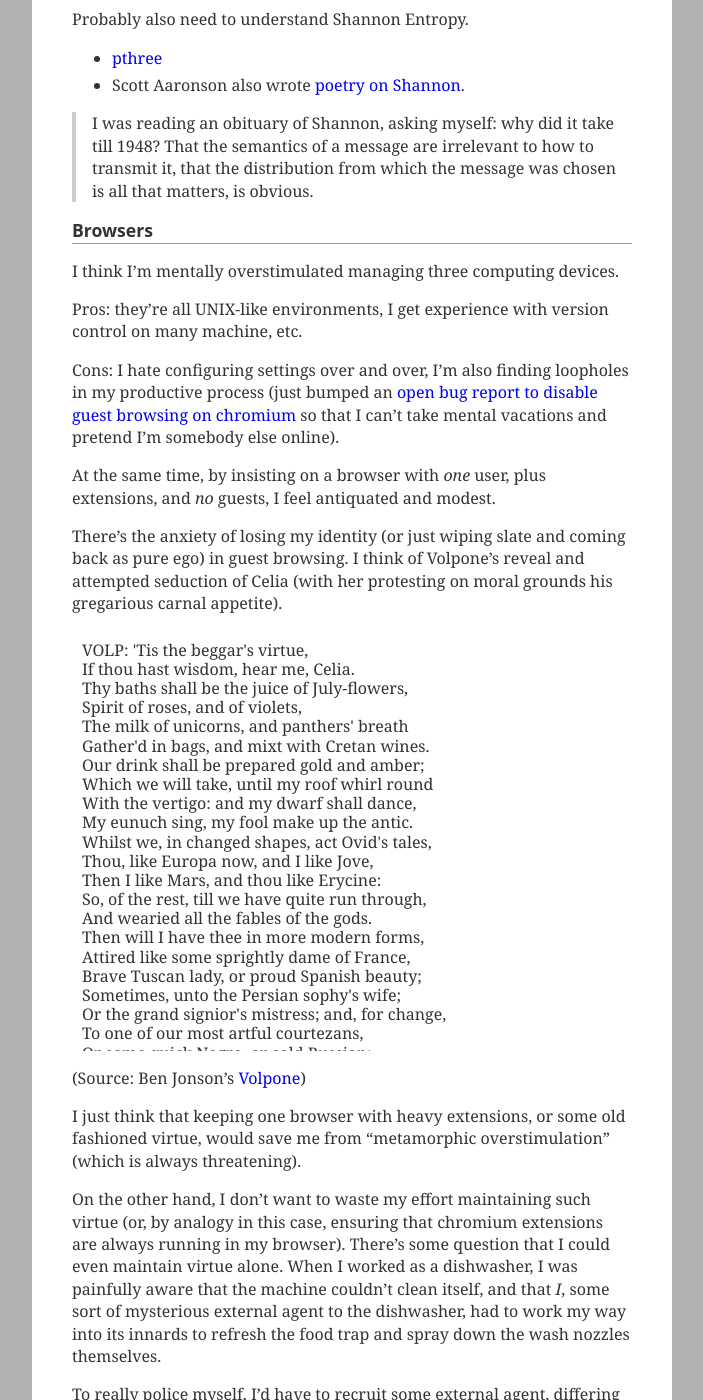
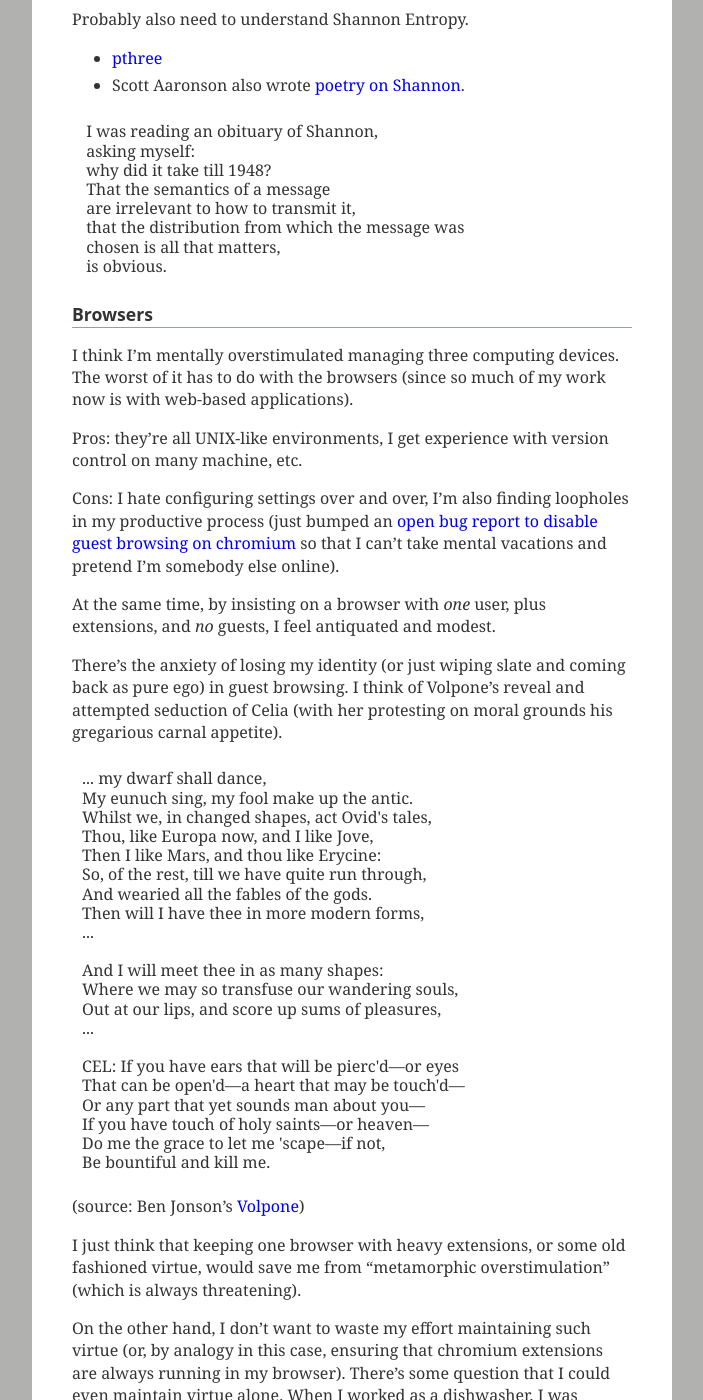
Before and after one commit to coltongrainger/blog, a Jekyll site: the page built from _posts/2017-11-21-software.md, in a window 1280 px wide and 1400 px high, scrolled down 1273 px. Shown: the whole window, without its empty margins (288-991 px from the left). Built offline with Jekyll 4.4.1, drawn with Linux system fonts in a browser that asks for light colours; our own code applies the rules of GitHub Pages for plain Markdown files.

Commit message:
quotes pretty now

```diff
--- a/_posts/2017-11-21-software.md
+++ b/_posts/2017-11-21-software.md
@@ -46,18 +46,20 @@ Probably also need to understand Shannon Entropy.
 - [pthree](https://pthree.org/)
 - Scott Aaronson also wrote [poetry on Shannon](https://www.scottaaronson.com/writings/plogp.html).
 
-> I was reading an obituary of Shannon,
-> asking myself:
-> why did it take till 1948?
-> That the semantics of a message
-> are irrelevant to how to transmit it,
-> that the distribution from which the message was
-> chosen is all that matters,
-> is obvious.
+<pre>
+ I was reading an obituary of Shannon,
+ asking myself:
+ why did it take till 1948?
+ That the semantics of a message
+ are irrelevant to how to transmit it,
+ that the distribution from which the message was
+ chosen is all that matters,
+ is obvious.
+</pre>
 
 ## Browsers
 
-I think I'm mentally overstimulated managing three computing devices.
+I think I'm mentally overstimulated managing three computing devices. The worst of it has to do with the browsers (since so much of my work now is with web-based applications).
 
 Pros: they're all UNIX-like environments, I get experience with version control on many machine, etc.
 
@@ -68,15 +70,7 @@ At the same time, by insisting on a browser with *one* user, plus extensions, an
 There's the anxiety of losing my identity (or just wiping slate and coming back as pure ego) in guest browsing. I think of Volpone's reveal and attempted seduction of Celia (with her protesting on moral grounds his gregarious carnal appetite).
 
 <pre>
-VOLP: 'Tis the beggar's virtue,
-If thou hast wisdom, hear me, Celia.
-Thy baths shall be the juice of July-flowers,
-Spirit of roses, and of violets,
-The milk of unicorns, and panthers' breath
-Gather'd in bags, and mixt with Cretan wines.
-Our drink shall be prepared gold and amber;
-Which we will take, until my roof whirl round
-With the vertigo: and my dwarf shall dance,
+... my dwarf shall dance,
 My eunuch sing, my fool make up the antic.
 Whilst we, in changed shapes, act Ovid's tales,
 Thou, like Europa now, and I like Jove,
@@ -84,20 +78,12 @@ Then I like Mars, and thou like Erycine:
 So, of the rest, till we have quite run through,
 And wearied all the fables of the gods.
 Then will I have thee in more modern forms,
-Attired like some sprightly dame of France,
-Brave Tuscan lady, or proud Spanish beauty;
-Sometimes, unto the Persian sophy's wife;
-Or the grand signior's mistress; and, for change,
-To one of our most artful courtezans,
-Or some quick Negro, or cold Russian;
+...
+
 And I will meet thee in as many shapes:
 Where we may so transfuse our wandering souls,
 Out at our lips, and score up sums of pleasures,
-[SINGS.]
-That the curious shall not know
-How to tell them as they flow;
-And the envious, when they find
-What there number is, be pined.
+...
 
 CEL: If you have ears that will be pierc'd—or eyes
 That can be open'd—a heart that may be touch'd—
@@ -107,7 +93,7 @@ Do me the grace to let me 'scape—if not,
 Be bountiful and kill me.
 </pre>
 
-(Source: Ben Jonson's [Volpone](https://www.gutenberg.org/files/4039/4039.txt))
+(source: Ben Jonson's [Volpone](https://www.gutenberg.org/files/4039/4039.txt))
 
 I just think that keeping one browser with heavy extensions, or some old fashioned virtue, would save me from "metamorphic overstimulation" (which is always threatening).
 
@@ -115,11 +101,9 @@ On the other hand, I don't want to waste my effort maintaining such virtue (or,
 
 To really police myself, I'd have to recruit some external agent, differing onto a hierarchical structure I might later regret having gotten wrapped up in. In terms of biopower, I might even have to "get medieval".
 
-<pre>
-Every day, too, the syndic goes into the street for which he is responsible; stops before each house: gets all the inhabitants to appear at the windows (those who live overlooking the courtyard will be allocated a window looking onto the street at which no one but they may show themselves); he calls each of them by name; informs himself as to the state of each and every one of them - ‘in which respect the inhabitants will be compelled to speak the truth under pain o f death’; if someone does not appear at the window, the syndic must ask why: ‘In this w ay he will find out easily enough whether dead or sick are being concealed. Everyone locked up in his cage, everyone at his window, answering to his name and showing himself when asked - it is the great review of the living and the dead.
-</pre>
+> Every day, too, the syndic goes into the street for which he is responsible; stops before each house: gets all the inhabitants to appear at the windows (those who live overlooking the courtyard will be allocated a window looking onto the street at which no one but they may show themselves); he calls each of them by name; informs himself as to the state of each and every one of them - ‘in which respect the inhabitants will be compelled to speak the truth under pain o f death’; if someone does not appear at the window, the syndic must ask why: ‘In this w ay he will find out easily enough whether dead or sick are being concealed. Everyone locked up in his cage, everyone at his window, answering to his name and showing himself when asked - it is the great review of the living and the dead.
 
-(Source: [Discipline and Punish](https://zulfahmed.files.wordpress.com/2013/12/disciplineandpunish.pdf), Foucault (translated by Alan Sheridan), pp. 196, Vintage.)
+(source: [Discipline and Punish](https://zulfahmed.files.wordpress.com/2013/12/disciplineandpunish.pdf), Foucault (translated by Alan Sheridan), pp. 196, Vintage.)
 
 Well, [Tie me up! Untie me!](https://www.youtube.com/watch?v=y3Xp_9EGz2c)
 
```
